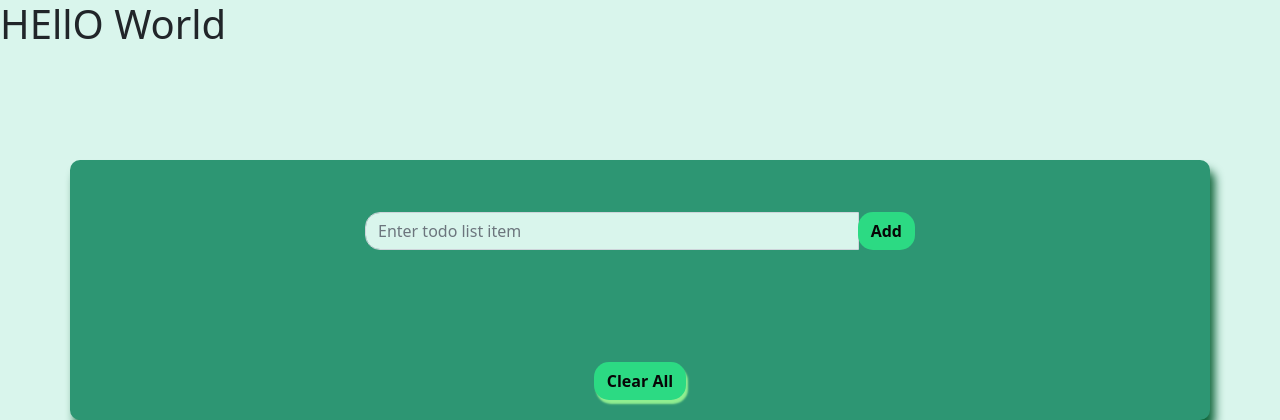
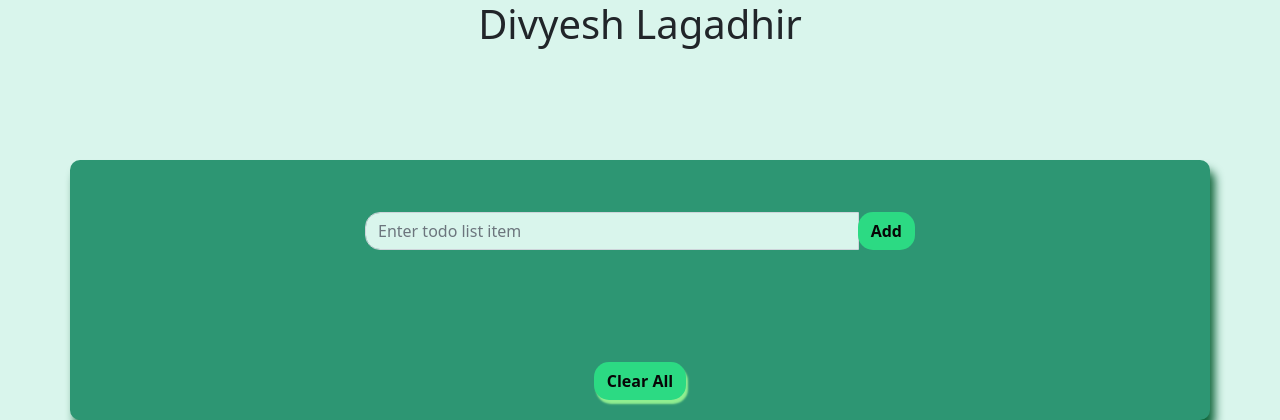
Before and after one commit to divyesh2508/todoapp, a Node server app: page / in a window 1280 px wide. Shown: the top 420 px of the page. Run offline with Node 20, Linux system fonts and the light colour scheme; data that the repository does not hold is empty; some libraries are stand-ins or nearby versions.

Commit message:
update index file

```diff
--- a/views/index.ejs
+++ b/views/index.ejs
@@ -12,7 +12,7 @@
     <title>Node To Do Application</title>
 </head>
 <body>
-    <h1>HEllO World</h1>
+    <h1 style="text-align: center;">Divyesh Lagadhir</h1>
     <div class="container outer">
         <form id="form" class="col-lg-6 col-8 mx-auto" action="/newtodo" method="POST">
             <div class="input-group">
```
